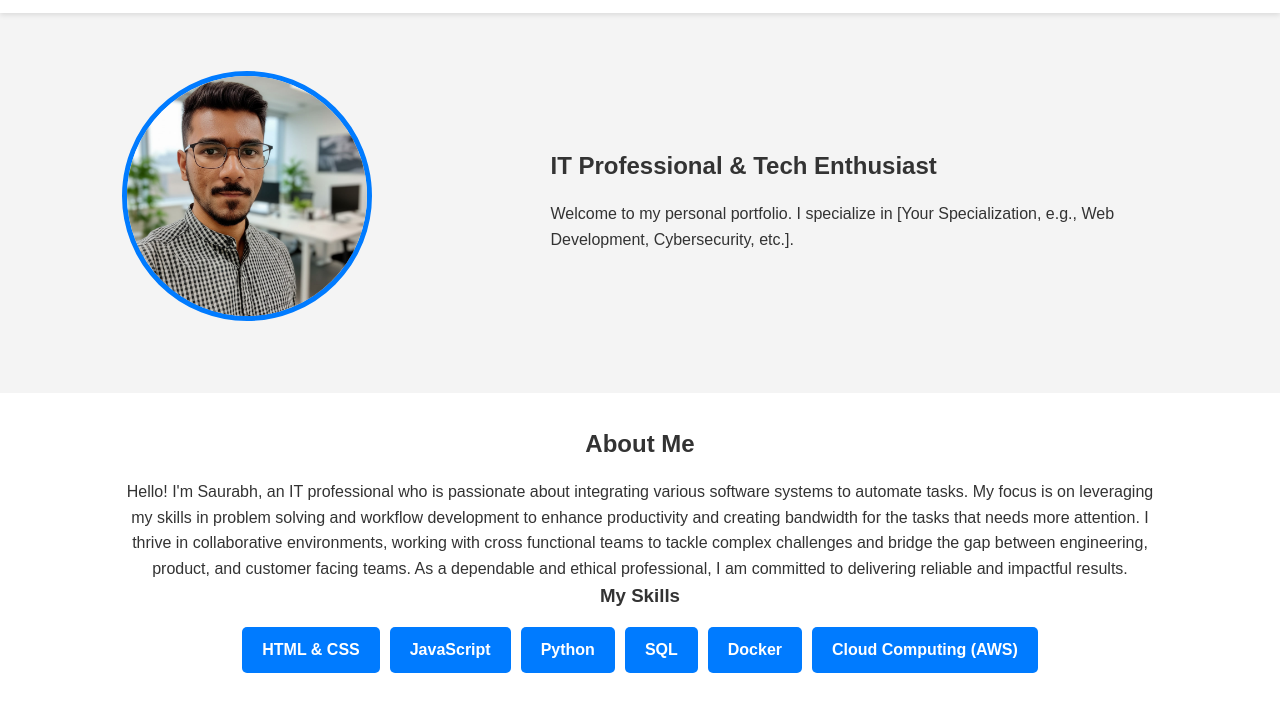
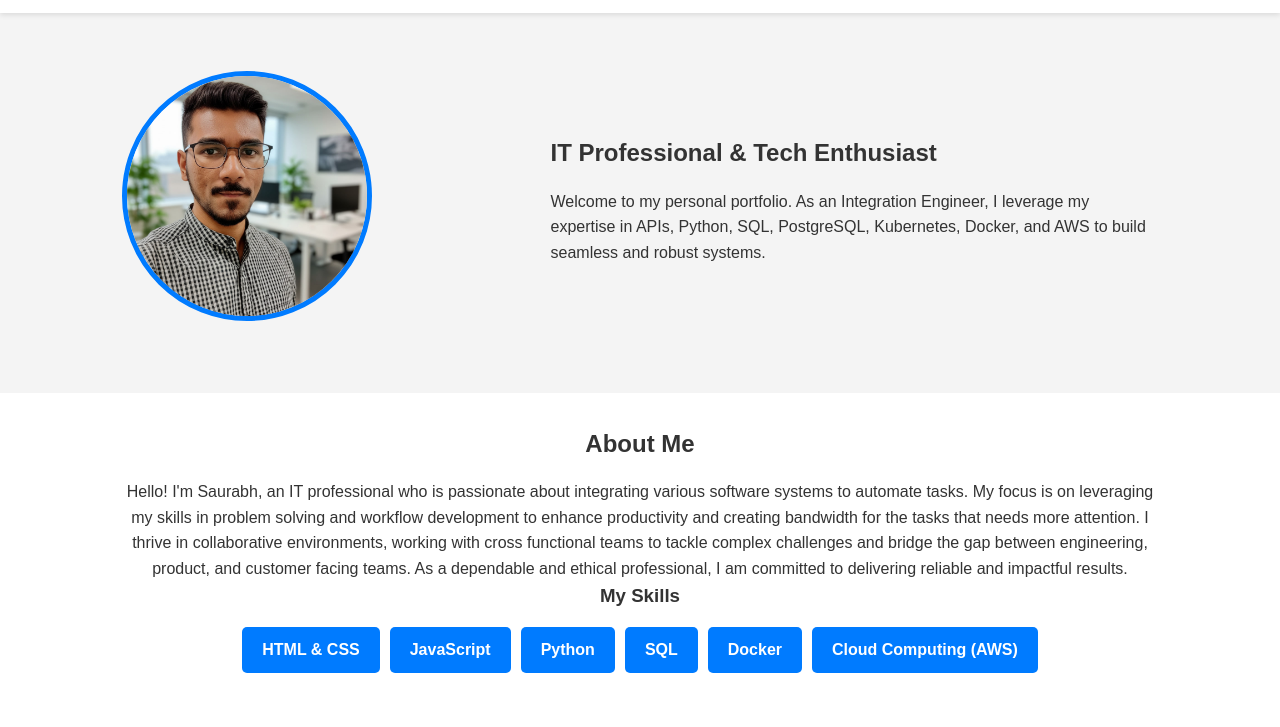
Before and after one commit to dhabesaurabh/portfolio, a plain HTML site: page index.html in a window 1280 px wide. Shown: the part 73-800 px from the top of the page. Drawn offline with Linux system fonts and the light colour scheme.

Commit message:
Update index.html

```diff
--- a/index.html
+++ b/index.html
@@ -28,7 +28,7 @@
             </div>
             <div class="hero-content">
                 <h2>IT Professional & Tech Enthusiast</h2>
-                <p>Welcome to my personal portfolio. I specialize in [Your Specialization, e.g., Web Development, Cybersecurity, etc.].</p>
+                <p>Welcome to my personal portfolio. As an Integration Engineer, I leverage my expertise in APIs, Python, SQL, PostgreSQL, Kubernetes, Docker, and AWS to build seamless and robust systems.</p>
             </div>
         </section>
 
```
